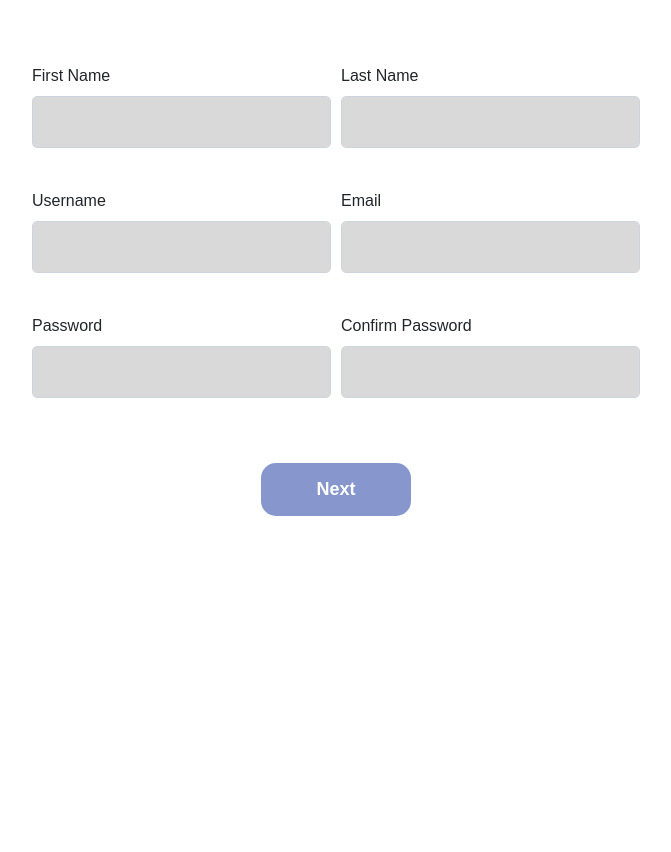
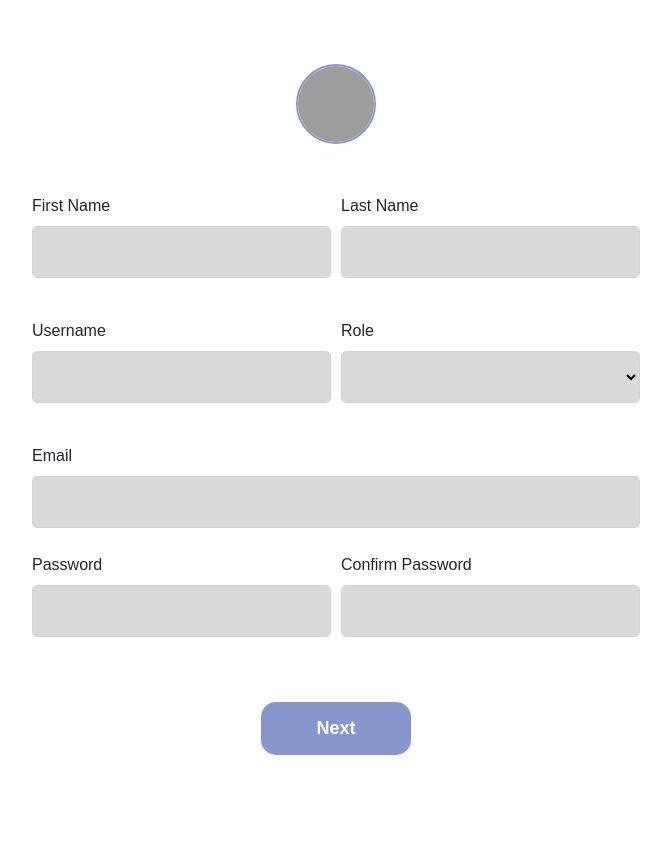
Before and after one commit to 6310682619/traffic-monitoring, a Django app: page /signup/ in a window 1280 px wide. Shown: the part 123-975 px from the top of the page, without its empty margins (304-975 px from the left). Before the commit the page ends 639 px from the top, so only its background shows below. Run offline with Django 4.2, Linux system fonts and the light colour scheme; some libraries are stand-ins or nearby versions; grey boxes are pictures that could not be loaded.

Commit message:
update signup

```diff
--- a/trafficmonitoring/user/static/user/styles.css
+++ b/trafficmonitoring/user/static/user/styles.css
@@ -50,6 +50,7 @@
     background-color: #D9D9D9;
     border-radius: 5px;
     outline: none;
+    color: black;
 }
 
 .btn{
@@ -93,3 +94,15 @@
     font-size:50px;
     font-weight: 700;
 }
+
+.profileimg {
+    border-radius: 50%;
+    width: 80px;
+    height: 80px;
+    border: 2px solid #8797CE;
+    padding: 0;
+    margin-bottom: 10px;
+    background-repeat: no-repeat;
+    background-position: center center;
+    background-size: cover;
+}
--- a/trafficmonitoring/user/templates/user/layout.html
+++ b/trafficmonitoring/user/templates/user/layout.html
@@ -4,7 +4,6 @@
     <meta charset="UTF-8">
     <meta http-equiv="X-UA-Compatible" content="IE=edge">
     <meta name="viewport" content="width=device-width, initial-scale=1.0">
-    <link rel="icon" type="image/x-icon" href="https://i.imgur.com/d09bZgy.png">
     <link rel="stylesheet" href="https://cdnjs.cloudflare.com/ajax/libs/font-awesome/6.2.0/css/all.min.css">
     <link rel="stylesheet" href="https://cdn.jsdelivr.net/npm/bootstrap@4.3.1/dist/css/bootstrap.min.css" integrity="sha384-ggOyR0iXCbMQv3Xipma34MD+dH/1fQ784/j6cY/iJTQUOhcWr7x9JvoRxT2MZw1T" crossorigin="anonymous" />
     <script src="https://code.jquery.com/jquery-3.3.1.slim.min.js" integrity="sha384-q8i/X+965DzO0rT7abK41JStQIAqVgRVzpbzo5smXKp4YfRvH+8abtTE1Pi6jizo" crossorigin="anonymous"></script>
--- a/trafficmonitoring/user/templates/user/signup.html
+++ b/trafficmonitoring/user/templates/user/signup.html
@@ -9,6 +9,12 @@
       <div class="container w-50">
         <form class="mt-5" action="#" method="POST">
           {% csrf_token %}
+          <div class="form-row text-center" style="display: flex; justify-content: center;">
+            <div class="form-group">
+                <img src="https://i.pinimg.com/564x/10/01/7f/10017f98303ce873c8fbf53d28fcee99.jpg" class="profileimg">
+            </div>
+          </div>
+          <br>
           <div class="form-row text-left">
             <div class="form-group col-md-6">
               <label>First Name</label>
@@ -25,9 +31,16 @@
               <input type="text" class="form-control input-box" id="username" name="username">
             </div>
             <div class="form-group col-md-6">
+              <label>Role</label>
+              <select name="role" class="form-control input-box" required>
+                <option value="normal">Normal User</option>
+                <option value="officer">Officer</option>
+              </select>
+            </div>
+          </div>
+          <div class="form-group text-left">
               <label>Email</label>
               <input required type="email" class="form-control input-box" id="email" name="email">
-            </div>
           </div>
           <div class="form-row text-left">
             <div class="form-group col-md-6">
```
Also changed, not shown: trafficmonitoring/user/static/assets/default_profile_image/default.jpg (deleted).
